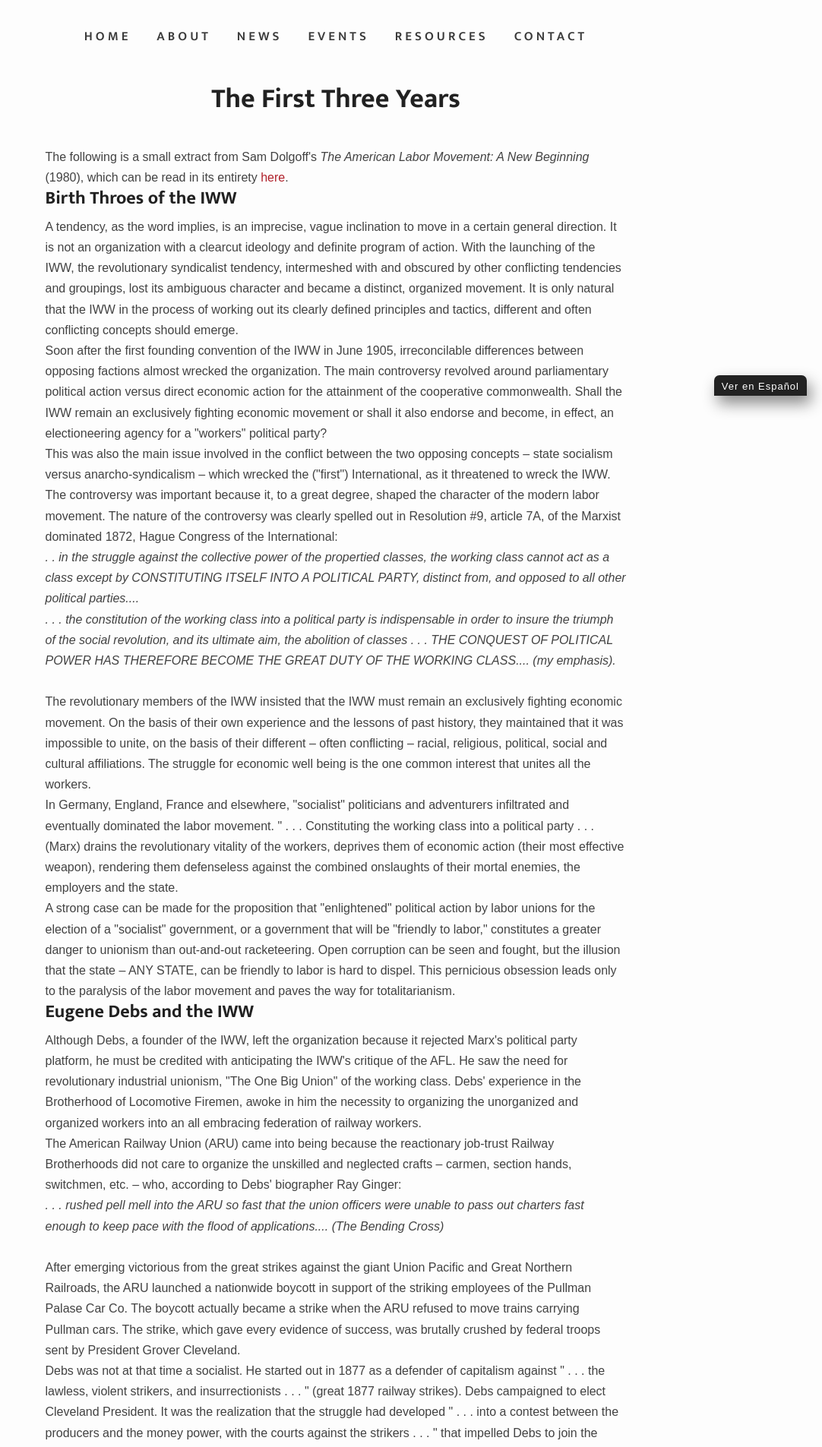
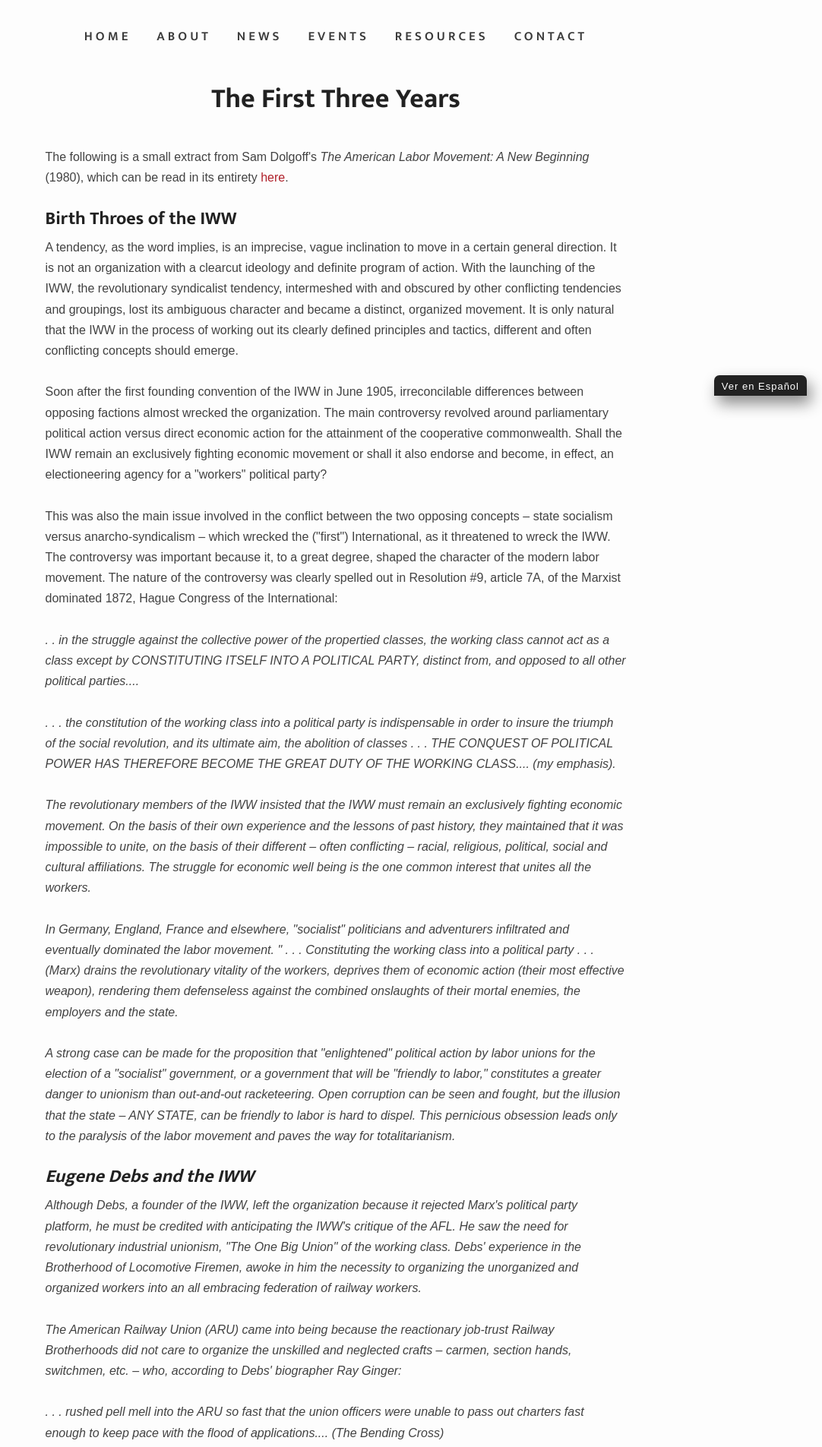
Before and after one commit to vancouveriww/vancouveriww.github.io, a Jekyll site: the page built from first-three-years.html, in a window 1280 px wide. Shown: the part 379-2284 px from the top of the page at 76% size, without its empty margins (198-1280 px from the left). Built offline with Jekyll 4.4.1, drawn with Linux system fonts in a browser that asks for light colours; some web fonts are replaced.

Commit message:
Update first-three-years.html

```diff
--- a/first-three-years.html
+++ b/first-three-years.html
@@ -6,126 +6,153 @@
 ---
 The following is a small extract from Sam Dolgoff's <em>The American Labor Movement: A New Beginning</em> (1980), which can be read in its
 entirety <a href="https://www.iww.org/history/library/Dolgoff/newbeginning">here</a>.
+<br>
+<br>
 
-<br>
-<h2>Birth Throes of the IWW</h2>
+<h1>Birth Throes of the IWW</h1>
 A tendency, as the word implies, is an imprecise, vague inclination to move in a certain general direction. It is not an organization with
 a clearcut ideology and definite program of action. With the launching of the IWW, the revolutionary syndicalist tendency, intermeshed with
 and obscured by other conflicting tendencies and groupings, lost its ambiguous character and became a distinct, organized movement. It is only
 natural that the IWW in the process of working out its clearly defined principles and tactics, different and often conflicting concepts should
 emerge.
 <br>
+<br>
 Soon after the first founding convention of the IWW in June 1905, irreconcilable differences between opposing factions almost wrecked the
 organization. The main controversy revolved around parliamentary political action versus direct economic action for the attainment of the
 cooperative commonwealth. Shall the IWW remain an exclusively fighting economic movement or shall it also endorse and become, in effect, an
 electioneering agency for a "workers" political party?
+<br>
 <br>
 This was also the main issue involved in the conflict between the two opposing concepts – state socialism versus anarcho-syndicalism – which
 wrecked the ("first") International, as it threatened to wreck the IWW. The controversy was important because it, to a great degree,
 shaped the character of the modern labor movement. The nature of the controversy was clearly spelled out in Resolution #9, article 7A,
 of the Marxist dominated 1872, Hague Congress of the International:
 <br>
-<blockquote> <em>
+<br>
+<em>
 . . in the struggle against the collective power of the propertied classes, the working class cannot act as a class except by CONSTlTUTING
 ITSELF INTO A POLITICAL PARTY, distinct from, and opposed to all other political parties....
 <br>
+<br>
+<em>
 . . . the constitution of the working class into a political party is indispensable in order to insure the triumph of the social
 revolution, and its ultimate aim, the abolition of classes . . . THE CONQUEST OF POLITICAL POWER HAS THEREFORE BECOME THE GREAT DUTY OF
-THE WORKING CLASS.... (my emphasis). </em>
-</blockquote>
+THE WORKING CLASS.... (my emphasis).
+</em>
+<br>
 <br>
 The revolutionary members of the IWW insisted that the IWW must remain an exclusively fighting economic movement. On the basis of their
 own experience and the lessons of past history, they maintained that it was impossible to unite, on the basis of their different – often
 conflicting – racial, religious, political, social and cultural affiliations. The struggle for economic well being is the one common
 interest that unites all the workers.
 <br>
+<br>
 In Germany, England, France and elsewhere, "socialist" politicians and adventurers infiltrated and eventually dominated the labor
 movement. " . . . Constituting the working class into a political party . . . (Marx) drains the revolutionary vitality of the workers,
 deprives them of economic action (their most effective weapon), rendering them defenseless against the combined onslaughts of their mortal
 enemies, the employers and the state.
+<br>
 <br>
 A strong case can be made for the proposition that "enlightened" political action by labor unions for the election of a "socialist"
 government, or a government that will be "friendly to labor," constitutes a greater danger to unionism than out-and-out racketeering.
 Open corruption can be seen and fought, but the illusion that the state – ANY STATE, can be friendly to labor is hard to dispel. This
 pernicious obsession leads only to the paralysis of the labor movement and paves the way for totalitarianism.
 <br>
+<br>
 
-<h2>Eugene Debs and the IWW</h2>
+<h1>Eugene Debs and the IWW</h1>
 Although Debs, a founder of the IWW, left the organization because it rejected Marx's political party platform, he must be credited with
 anticipating the IWW's critique of the AFL. He saw the need for revolutionary industrial unionism, "The One Big Union" of the working class.
 Debs' experience in the Brotherhood of Locomotive Firemen, awoke in him the necessity to organizing the unorganized and organized workers
 into an all embracing federation of railway workers.
 <br>
+<br>
 The American Railway Union (ARU) came into being because the reactionary job-trust Railway Brotherhoods did not care to organize the
 unskilled and neglected crafts – carmen, section hands, switchmen, etc. – who, according to Debs' biographer Ray Ginger:
 <br>
-<blockquote>
+<br>
 <em>. . . rushed pell mell into the ARU so fast that the union officers were unable to pass out charters fast enough to keep pace with the
-flood of applications.... (The Bending Cross) </em>
-</blockquote>
+flood of applications.... (The Bending Cross)
+</em>
+<br>
 <br>
 After emerging victorious from the great strikes against the giant Union Pacific and Great Northern Railroads, the ARU launched a nationwide
 boycott in support of the striking employees of the Pullman Palase Car Co. The boycott actually became a strike when the ARU refused to move
 trains carrying Pullman cars. The strike, which gave every evidence of success, was brutally crushed by federal troops sent by President
 Grover Cleveland.
 <br>
+<br>
 Debs was not at that time a socialist. He started out in 1877 as a defender of capitalism against " . . . the lawless, violent strikers,
 and insurrectionists . . . " (great 1877 railway strikes). Debs campaigned to elect Cleveland President. It was the realization that the
 struggle had developed " . . . into a contest between the producers and the money power, with the courts against the strikers . . . " that
 impelled Debs to join the Socialist Party.
 <br>
+<br>
 As the Socialist Party's leading propagandist and perennial candidate for the presidency, Debs enthusiastically proclaimed Marx's political
 party formula. He never realized, as Emma Goldman put it, in a conversation with him, that "Political action is the death knell of economic
 action." (Ginger, p. 198)
+<br>
 <br>
 Ray Ginger points out that Debs left the IWW because he strongly disagreed with its anarcho-syndicalist orientation. Its " . . . radical
 leaders . . . " condemned all government. They thought that socialist politicians were just as phony as capitalist politicians, " . . .
 elections were a lot of bunk . . . " and believed that only the unions should " . . . run the country.... "
 <br>
+<br>
 When the 1908 convention of the IWW eliminated the political action phrase from its Preamble to the Constitution:
 <br>
-<blockquote> <em>
+<br>
+<em>
 . . . it was inevitable that Debs, who insisted on both industrial unions and the socialist party as a cornerstone of his social policy
 should resign from the IWW....
-</blockquote> </em>
+</em>
+<br>
 <br>
 Debs did not publicly attack the IWW but ceased paying dues. However, recent research by historian Bernard J. Brummel shows that Debs
 revealed his true attitude in a letter written in 1913 to the socialist leader William English Walling:
 <br>
-<blockquote> <em>
+<br>
+<em>
 . . . The IWW for which Haywood stands and speaks, is an anarchist organization in all except name, and this is the cause of all the
 trouble . . . when they [the IWW] cannot dominate you and use you for their own purposes they will denounce you as a traitor . . . the
 very name IWW was often offensive to the great mass of the workers.... (Eugene v. Debs--p 144)
-</blockquote> </em>
+</em>
+<br>
 <br>
 It is obvious that Debs cannot, in the true sense of the term, be considered a founder of the IWW.
 <br>
+<br>
 
-<h2>The IWW and the Western Federation of Miners (WFM)</h2>
+<h1>The IWW and the Western Federation of Miners (WFM)</h1>
 In view of the fact that out of 51,000 members of the IWW when it was founded in 1905, 44,000 belonged to the WFM, the relations between
 these organizations need clarification.
+<br>
 <br>
 Labor historian Melvin Dubofsky, perhaps unintentionally, gives the impression that the IWW, in all but name, was an exact replica of the
 WFM:
 <br>
-<blockquote> <em>
+<br>
+<em>
 . . . what later became the distinguishing traits of the IWW . . . the combination of industrial labor solidarity, political nonpartnership,
 direct action, and syndicalism of the IWW . . . had already been subscribed to by the western federation of Miners (WFM) and its offspring
 the American Labor union in 1903.... (We Shall be All, p 73)
-</blockquote> </em>
+</em>
+<br>
 <br>
 These assertions are accurate only if they apply to the influential syndicalist faction. But the WFM, as a whole was never a syndicalist
 organization. After a brief flirtation – a year or two – the WFM seceded from the IWW, primarily because the IWW excluded political action
 and affiliation with political parties from its Preamble and tactical programs. Militants like Saint John, Frank Little and Bill Haywood
 remained in the IWW.
 <br>
+<br>
 Although Haywood was an active member of the Socialist Party, toured the country on its behalf, and was its delegate to the International
 Socialist Congress in Copenhagen, he was (as we have seen) reprimanded by Debs and other socialist leaders because he associated himself with
 the revolutionary syndicalistic members of the IWW. This was the real reason why Haywood was dismissed from the National Executive Committee
 of the Socialist Party.
 <br>
+<br>
 The victorious right wing of the WFM championed electoral action and the program of the Socialist Party. Together with the socialists, the
 moderate and conservative leaders, who also believed in electoral politics, dominated the WFM.
+<br>
 <br>
 At its 1895 convention the WFM endorsed the Populist Party. At the 1907 convention, WFM President Ed Boyce " . . . demanded from his
 followers more intelligent and effective political action." In 1900, the WFM urged labor to vote for the Debs-Harriman Socialist Party
@@ -133,40 +160,48 @@
 of conscious political workers." And the American Labor Union " . . . offspring of the WFM, offered its members, unswerving loyalty to
 socialist principles and the Socialist Party." (Dubofsky, pp. 59, 69, 71)
 <br>
+<br>
 With Haywood's imprisonment on the false charge that he, along with Moyer and Pettibone, engineered the murder of Idaho ex-Governor
 Steunenberg, and left-wing IWW militants preoccupied with defense and organizing efforts, the anti-syndicalist wing of the WFM seized
 control of the organization entirely. They plotted to make the second convention of the WFM the " ... Waterloo of the revolutionists." In
 1908, Haywood was fired.
+<br>
 <br>
 Before World War One, the right-wing, opportunist President of the Western Federation of Miners, Charles Moyer (who ironically had been
 a co-defendant in the famous Haywood, Moyer, Pettibone case), dissolved the organization and propelled its remnants into the AFL. It was
 renamed the International Union of Mine, Mill and Smelter Workers (IUMMSW). In the 1930's, the IUMMSW joined the CIO and fell under the
 defacto control of the Communist Party.
 <br>
+<br>
 
-<h2>Triumph of Revolutionary Unionism</h2>
+<h1>Triumph of Revolutionary Unionism</h1>
 Socialist politicians, officials, editors and journalists, and most of the leaders of the Socialist Party joined in brown-nosing the AFL
 and attacking the IWW.
 <br>
-<blockquote> <em>
+<br>
+<em>
 . . . irrespective of their quarrels and differences, the Western Federation of Miners, the AFL, the Socialist Party and their rivals – the
 Socialist Labor Party – assailed the IWW as an aggregate of 'anarchists' and 'bums.' . . . (Dubofsky, p.141)
-</blockquote> </em>
+</em>
+<br>
 <br>
 The insufferable Marxist bigot, Daniel De Leon, the Stalin of the Socialist Labor Party, tried to capture the IWW by methods just as
 reprehensible as any employed by the Communist Party. De Leon:
 <br>
-<blockquote> <em>
+<br>
+<em>
 . . . sought to have the IWW journal denied second-class mailing privileges on the basis of the alleged espousal of anarchism....
 (Dubofsky, p.141)
-</blockquote> </em>
+</em>
+<br>
 <br>
 De Leon made one last attempt to capture the IWW by packing its 1908 convention with his stooges. His putsch failed. The picturesque
 singing "Overall Brigade" from Portland, Oregon; IWW militants from other parts of the west; wobblies from all over the country hoboed
 to the Chicago convention. They saved the IWW from the reformers and politicians who connived to cripple the IWW. Fred Thompson, veteran
 militant, historian and editor points out the significance of the victory:
 <br>
-<blockquote> <em>
+<br>
+<em>
 . . . In one sense this [victory] is the true launching of the IWW. It is from here on that it exists as an organization with its own
 distinctive character The Brewery workers were not in it or likely to be; the Sherman tendency was out; the Western Federation was gone,
 and now the De Leon forces that had alienated so many unionists. The five thousand members it had after this 1908 convention were no longer
@@ -174,5 +209,6 @@
 who had been organized by the new union, but who had long experience in the struggle with the employer, and many of whom were very familiar
 with all the fine points that radicals argue about. This was the IWW that was to add something new to the American labor movement.
 (The IWW: Its First Seventy Years, p.40).
-</blockquote> </em>
+</em>
 <br>
+<br>
```
